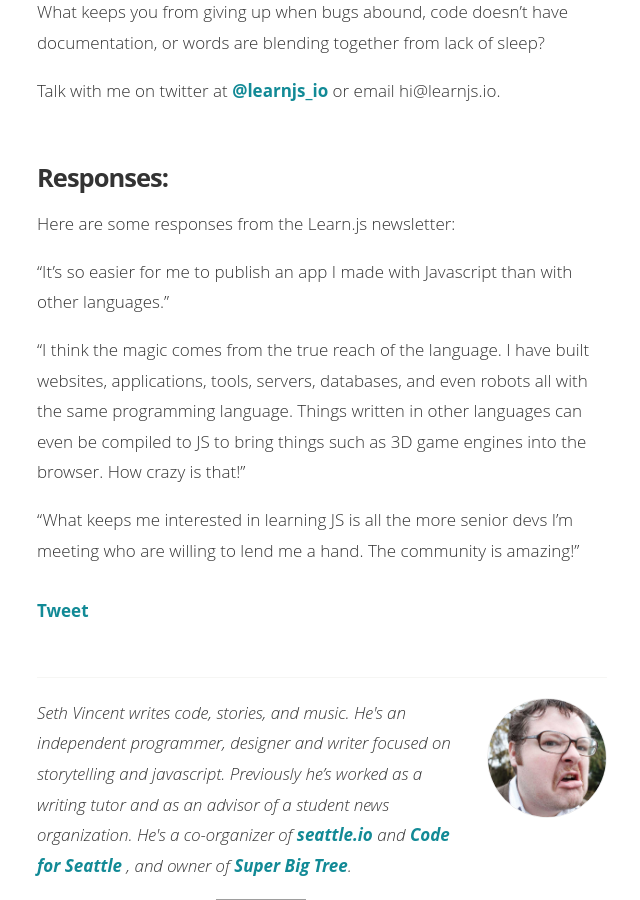
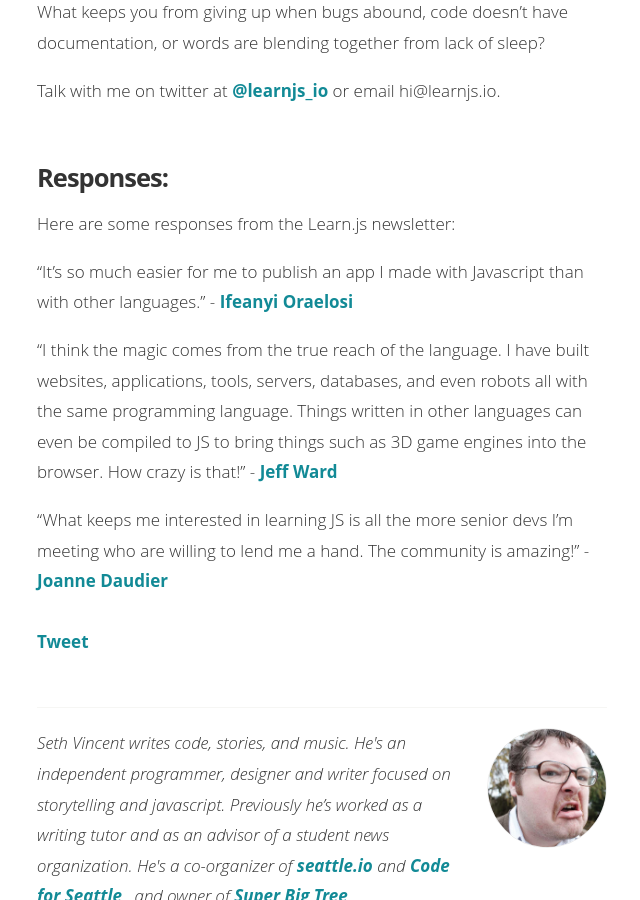
Before and after one commit to learn-js/learn-js.github.com, a Jekyll site: the page built from _posts/posts/2014-09-07-why-javascript.md, in a window 1280 px wide and 900 px high, scrolled down 715 px. Shown: the whole window, without its empty margins (223-863 px from the left). Built offline with Jekyll 4.4.1, drawn with Linux system fonts in a browser that asks for light colours; Markdown is read by kramdown in place of the engine named in the settings; comment, search, counter and statistics services are not loaded; grey boxes are pictures that could not be loaded.

Commit message:
add names

```diff
--- a/_posts/posts/2014-09-07-why-javascript.md
+++ b/_posts/posts/2014-09-07-why-javascript.md
@@ -23,8 +23,8 @@ Talk with me on twitter at [@learnjs_io](http://twitter.com/learnjs_io) or email
 
 Here are some responses from the Learn.js newsletter:
 
-"It's so easier for me to publish an app I made with Javascript than with other languages."
+"It's so much easier for me to publish an app I made with Javascript than with other languages." - [Ifeanyi Oraelosi](https://plus.google.com/u/4/+IfeanyiOraelosi/posts)
 
-"I think the magic comes from the true reach of the language. I have built websites, applications, tools, servers, databases, and even robots all with the same programming language. Things written in other languages can even be compiled to JS to bring things such as 3D game engines into the browser. How crazy is that!"
+"I think the magic comes from the true reach of the language. I have built websites, applications, tools, servers, databases, and even robots all with the same programming language. Things written in other languages can even be compiled to JS to bring things such as 3D game engines into the browser. How crazy is that!" - [Jeff Ward](https://twitter.com/jeffscottward)
 
-"What keeps me interested in learning JS is all the more senior devs I'm meeting who are willing to lend me a hand. The community is amazing!"
+"What keeps me interested in learning JS is all the more senior devs I'm meeting who are willing to lend me a hand. The community is amazing!" - [Joanne Daudier](https://twitter.com/jdaudier)
```
